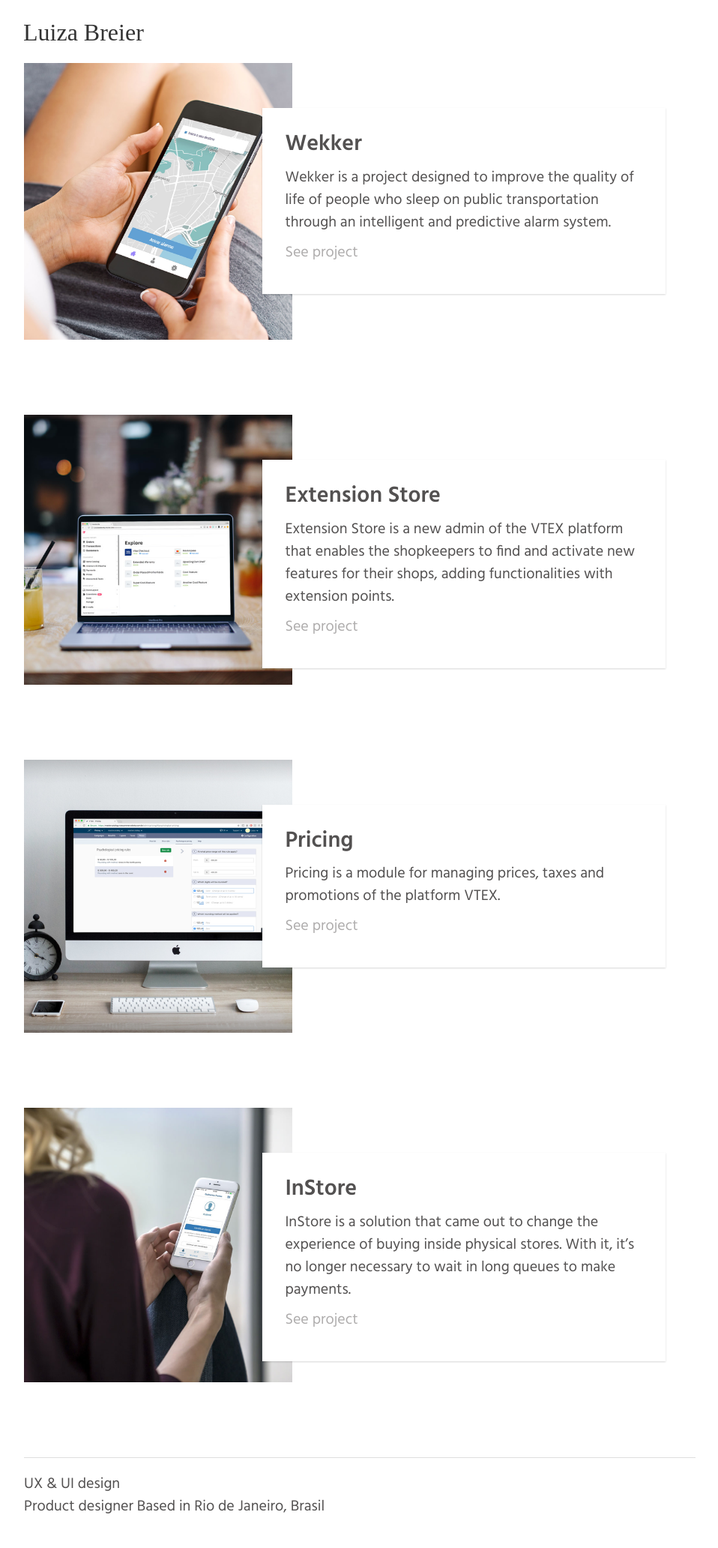
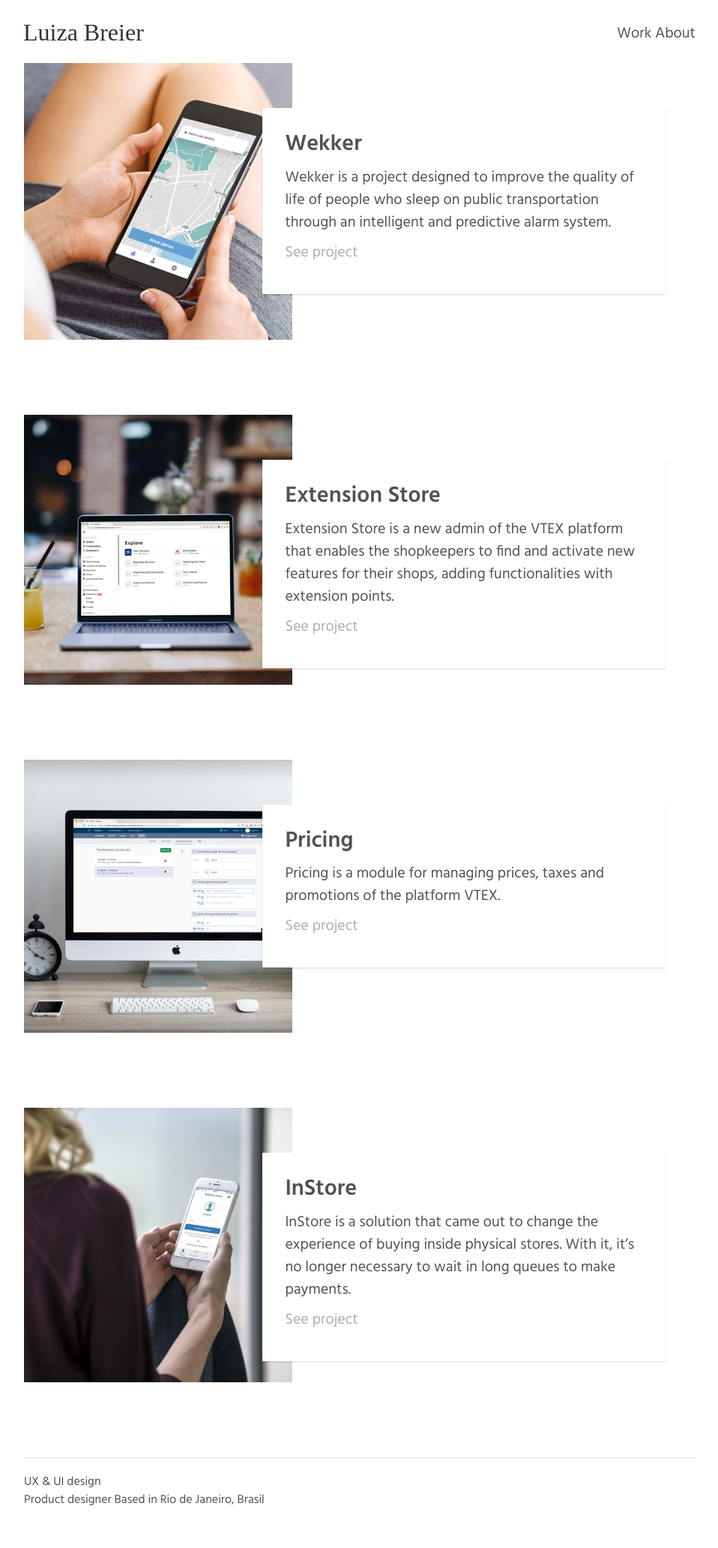
Before and after one commit to luizabreier/portfolio, a Jekyll site: the page built from index.html, in a window 1280 px wide. Shown: the whole page at 75% size, without its empty margins (160-1118 px from the left). Built offline with Jekyll 4.4.1, drawn with Linux system fonts in a browser that asks for light colours; the list of posts is cut into pages by our own code.

Commit message:
Create nav links

```diff
--- a/_layouts/default.html
+++ b/_layouts/default.html
@@ -7,12 +7,18 @@
 
     <div class="container content">
       <header class="masthead">
-        <h3 class="masthead-title">
-          <a href="{{ site.baseurl }}/">
-            <img src="/img/logo.svg">
-          </a>
+        <div class="masthead-title">
+          <div class="nav-left">
+            <a href="{{ site.baseurl }}/">
+              <img src="/img/logo.svg">
+            </a>
+          </div>
+          <div class="nav-right">
+            <a href="{{ site.baseurl }}/">Work</a>
+            <a href="{{ site.baseurl }}/">About</a>
+          </div>
           <small>{{ site.tagline }}</small>
-        </h3>
+        </div>
       </header>
 
       <main>
--- a/_sass/_layout.scss
+++ b/_sass/_layout.scss
@@ -92,6 +92,7 @@
 footer {
   margin-bottom: 2rem;
   border-top: solid 1px #dedede;
+  font-size: 16px;
 }
 
 .footer {
--- a/_sass/_masthead.scss
+++ b/_sass/_masthead.scss
@@ -10,8 +10,7 @@
 .masthead-title {
   margin-top: 0;
   margin-bottom: 0;
-  color: $gray-4;
-
+  overflow: hidden;
   a {
     color: inherit;
   }
@@ -22,3 +21,22 @@
     opacity: .5;
   }
 }
+
+.nav-right {
+  float: right;
+  display: inline;
+}
+
+.nav-left {
+  display: inline;
+  float: left;
+}
+
+.work-link {
+  margin-right: 0.5rem;
+  display: inline;
+}
+
+.about-link {
+  display: inline;
+}
```
